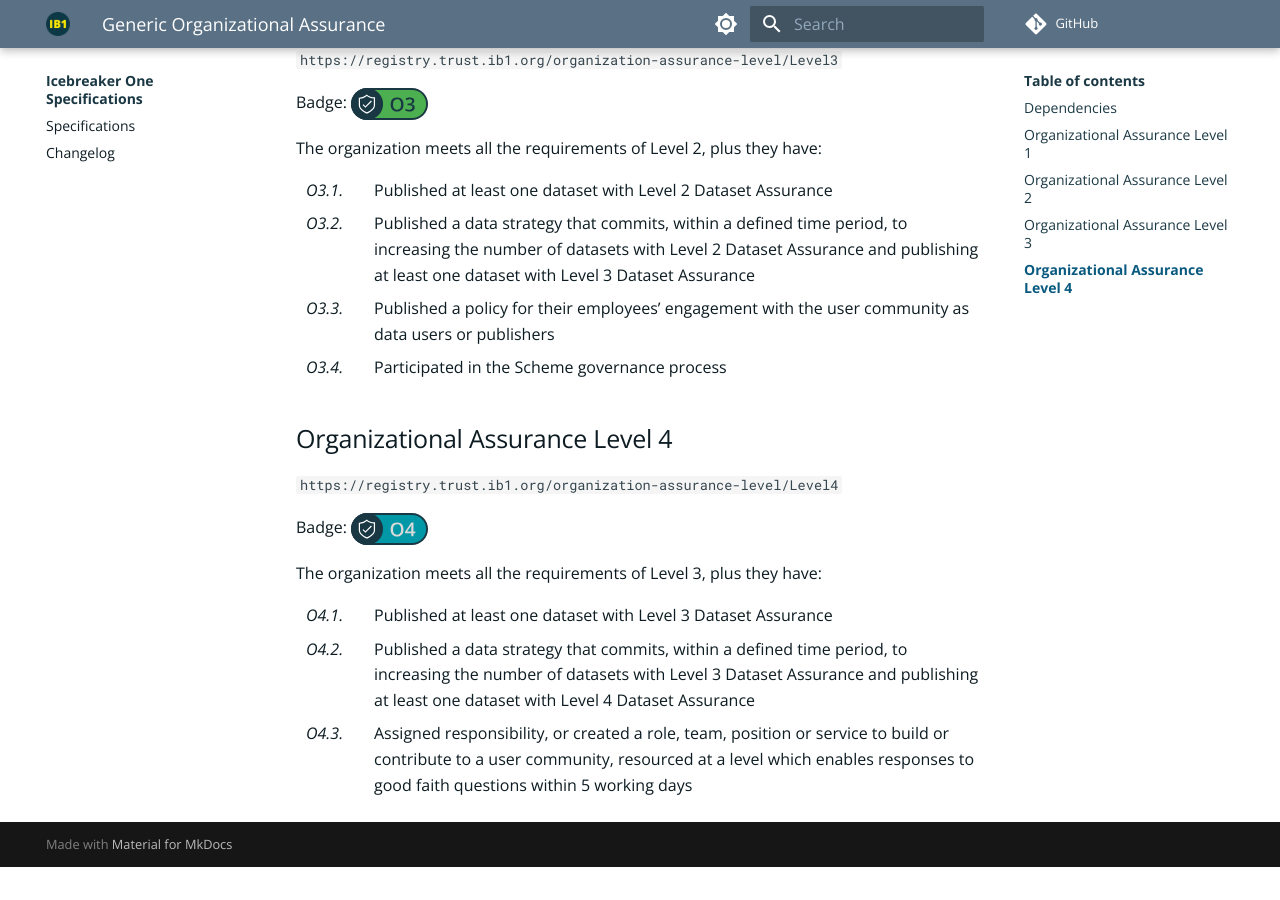
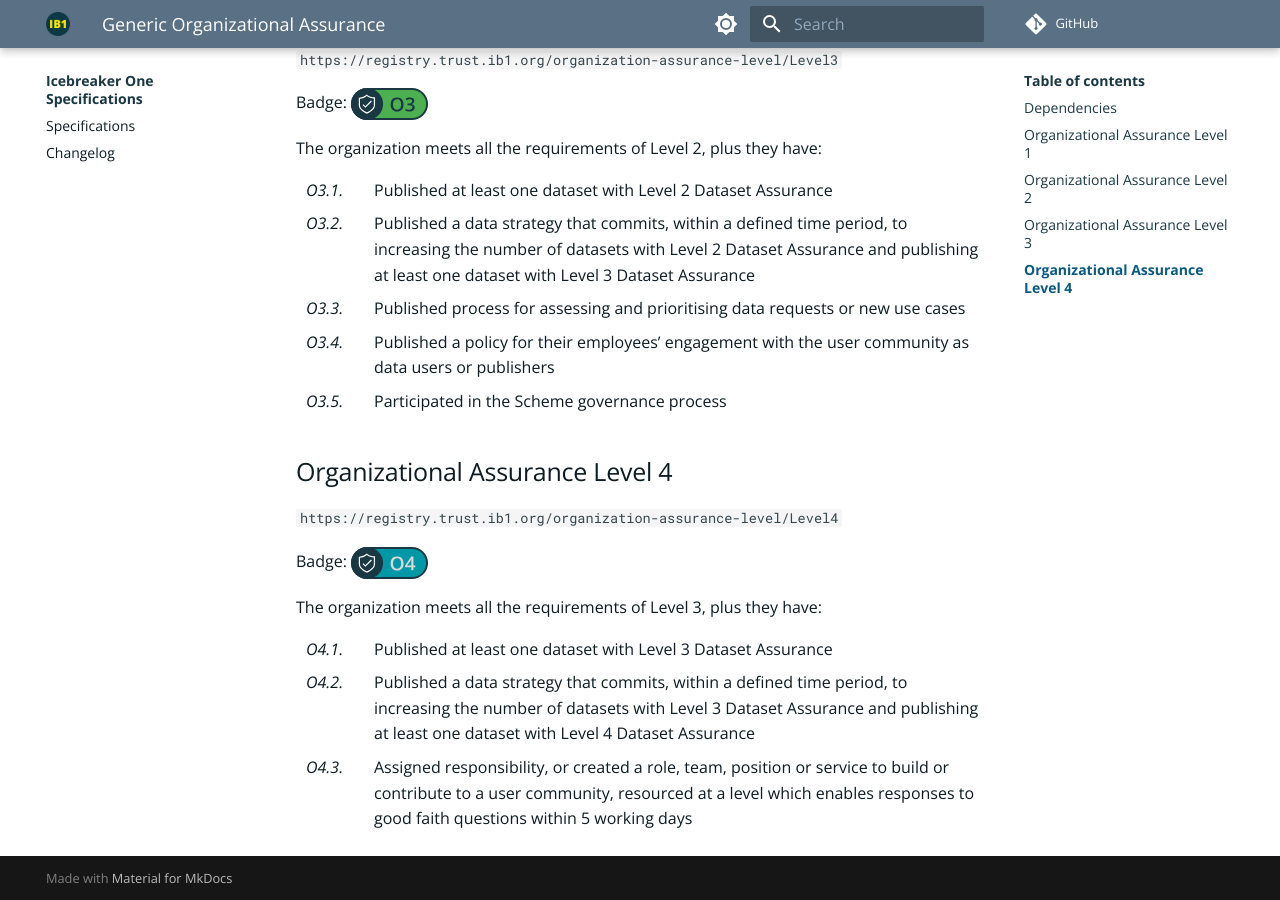
Before and after one commit to icebreakerone/ib1-technical-specifications, an MkDocs documentation site: the page built from docs/generic-organizational-assurance-levels/1.0.md, in a window 1280 px wide and 900 px high, scrolled down 1868 px. Built offline with MkDocs 1.6.1 and Material for MkDocs 9.7.7, drawn with Linux system fonts in a browser that asks for light colours; comment, search, counter and statistics services are not loaded; before the commit the page ends 2735 px from its top, so only the background shows below that.

Commit message:
Moved process for assessing data requests from D3 to O3

```diff
--- a/docs/generic-organizational-assurance-levels/1.0.md
+++ b/docs/generic-organizational-assurance-levels/1.0.md
@@ -68,8 +68,9 @@ The organization meets all the requirements of Level 2, plus they have:
 
  * *O3.1.* Published at least one dataset with Level 2 Dataset Assurance
  * *O3.2.* Published a data strategy that commits, within a defined time period, to increasing the number of datasets with Level 2 Dataset Assurance and publishing at least one dataset with Level 3 Dataset Assurance
- * *O3.3.* Published a policy for their employees’ engagement with the user community as data users or publishers
- * *O3.4.* Participated in the Scheme governance process
+ * *O3.3.* Published process for assessing and prioritising data requests or new use cases
+ * *O3.4.* Published a policy for their employees’ engagement with the user community as data users or publishers
+ * *O3.5.* Participated in the Scheme governance process
 
 
 ## Organizational Assurance Level 4
```
Also changed, not shown: docs/generic-dataset-assurance-levels/1.0.md (+0 -1 lines).
